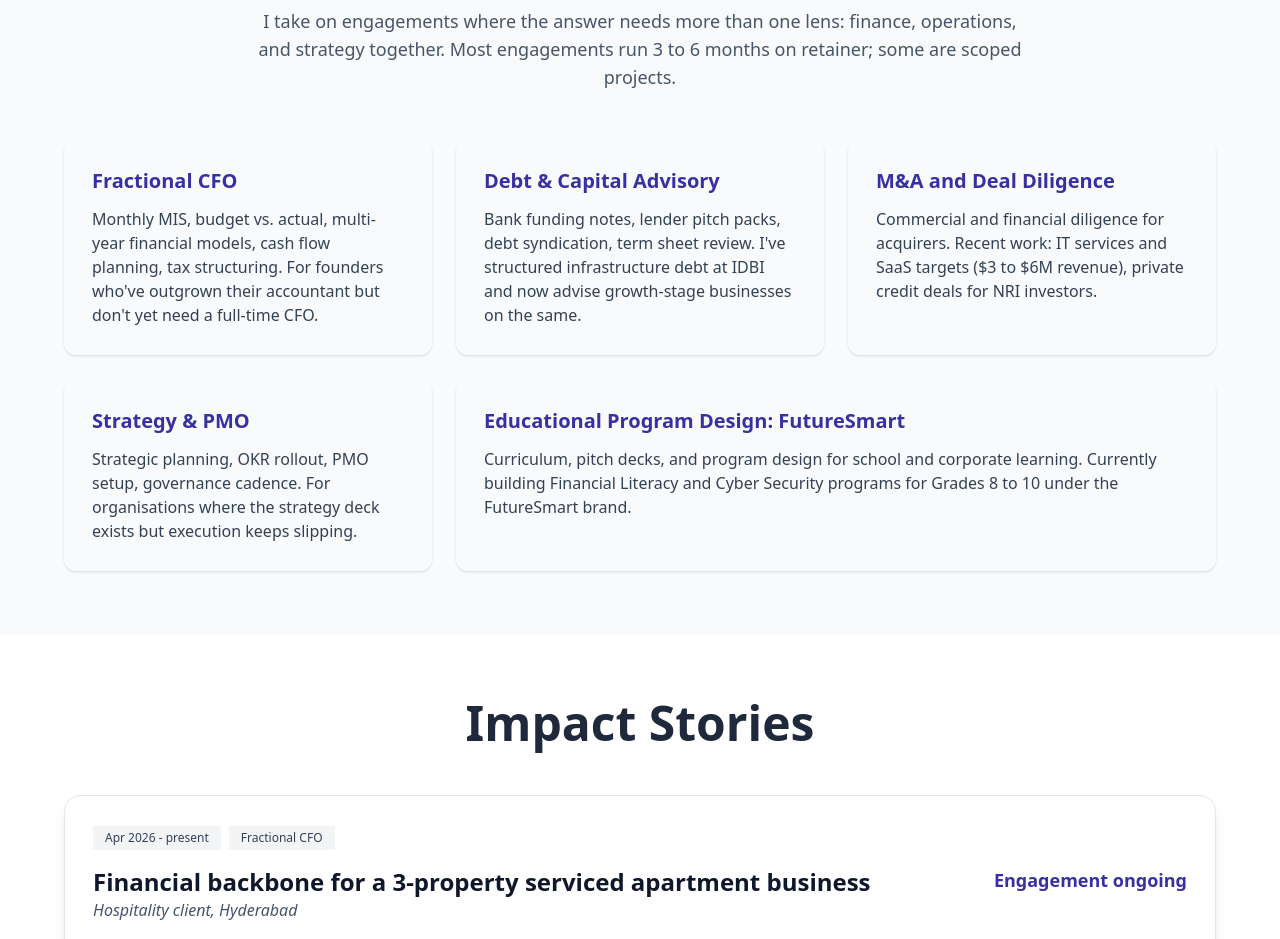
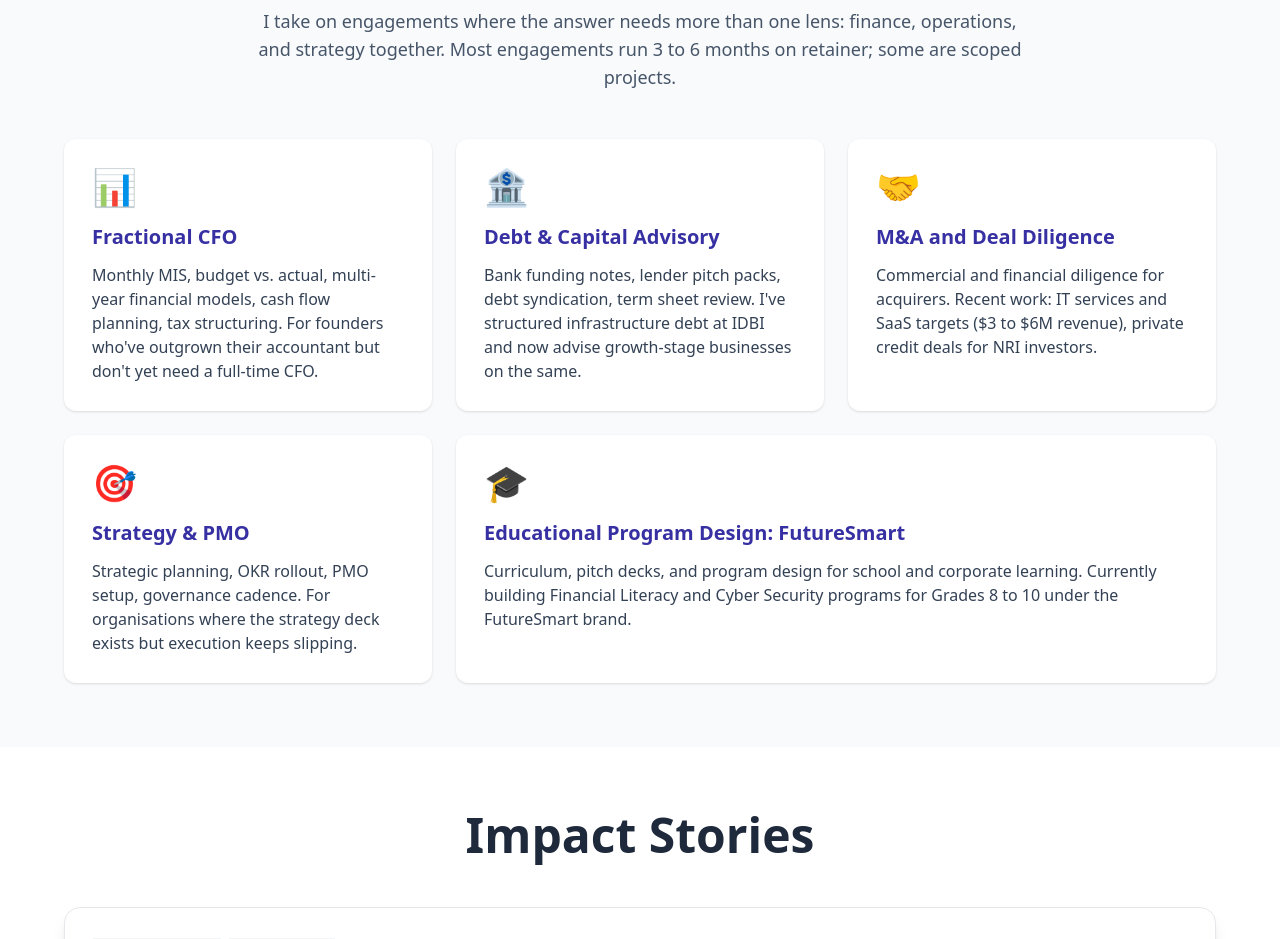
Before and after one commit to SravaniPolina/sravani-portfolio-frontend, a React (Create React App) app: page / in a window 1280 px wide. Shown: the part 1880-2819 px from the top of the page. Built offline with nearby package versions, Linux system fonts and the light colour scheme.

Commit message:
Update StrategicLeadershipServices.js

```diff
--- a/src/components/StrategicLeadershipServices.js
+++ b/src/components/StrategicLeadershipServices.js
@@ -7,23 +7,28 @@ export default function StrategicLeadershipServices() {
         <h3 className="text-3xl md:text-4xl font-bold text-center mb-4">What I do</h3>
         <p className="text-lg text-slate-600 text-center max-w-3xl mx-auto mb-12">I take on engagements where the answer needs more than one lens: finance, operations, and strategy together. Most engagements run 3 to 6 months on retainer; some are scoped projects.</p>
         <div className="grid grid-cols-1 md:grid-cols-3 gap-6">
-        <div className="bg-slate-50 rounded-xl p-7 shadow flex flex-col items-start">
+          <div className="bg-white rounded-xl p-7 shadow flex flex-col items-start">
+            <div className="text-4xl mb-4">📊</div>
             <span className="text-xl font-bold text-indigo-800 mb-3">Fractional CFO</span>
             <p className="text-slate-700">Monthly MIS, budget vs. actual, multi-year financial models, cash flow planning, tax structuring. For founders who've outgrown their accountant but don't yet need a full-time CFO.</p>
           </div>
-        <div className="bg-slate-50 rounded-xl p-7 shadow flex flex-col items-start">
+          <div className="bg-white rounded-xl p-7 shadow flex flex-col items-start">
+            <div className="text-4xl mb-4">🏦</div>
             <span className="text-xl font-bold text-indigo-800 mb-3">Debt &amp; Capital Advisory</span>
             <p className="text-slate-700">Bank funding notes, lender pitch packs, debt syndication, term sheet review. I've structured infrastructure debt at IDBI and now advise growth-stage businesses on the same.</p>
           </div>
-        <div className="bg-slate-50 rounded-xl p-7 shadow flex flex-col items-start">
+          <div className="bg-white rounded-xl p-7 shadow flex flex-col items-start">
+            <div className="text-4xl mb-4">🤝</div>
             <span className="text-xl font-bold text-indigo-800 mb-3">M&amp;A and Deal Diligence</span>
             <p className="text-slate-700">Commercial and financial diligence for acquirers. Recent work: IT services and SaaS targets ($3 to $6M revenue), private credit deals for NRI investors.</p>
           </div>
-        <div className="bg-slate-50 rounded-xl p-7 shadow flex flex-col items-start">
+          <div className="bg-white rounded-xl p-7 shadow flex flex-col items-start">
+            <div className="text-4xl mb-4">🎯</div>
             <span className="text-xl font-bold text-indigo-800 mb-3">Strategy &amp; PMO</span>
             <p className="text-slate-700">Strategic planning, OKR rollout, PMO setup, governance cadence. For organisations where the strategy deck exists but execution keeps slipping.</p>
           </div>
-        <div className="bg-slate-50 rounded-xl p-7 shadow flex flex-col items-start md:col-span-2">
+          <div className="bg-white rounded-xl p-7 shadow flex flex-col items-start md:col-span-2">
+            <div className="text-4xl mb-4">🎓</div>
             <span className="text-xl font-bold text-indigo-800 mb-3">Educational Program Design: FutureSmart</span>
             <p className="text-slate-700">Curriculum, pitch decks, and program design for school and corporate learning. Currently building Financial Literacy and Cyber Security programs for Grades 8 to 10 under the FutureSmart brand.</p>
           </div>
```
Lines whose indentation alone changed are shown as unchanged.
